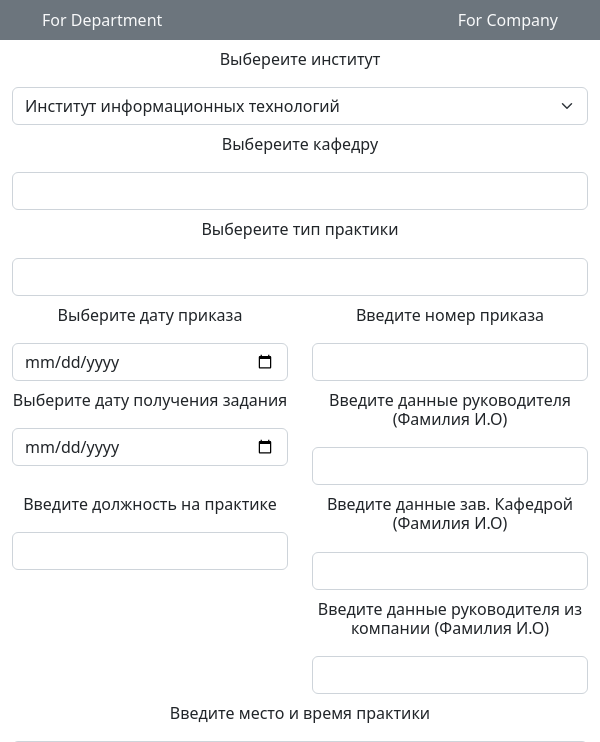
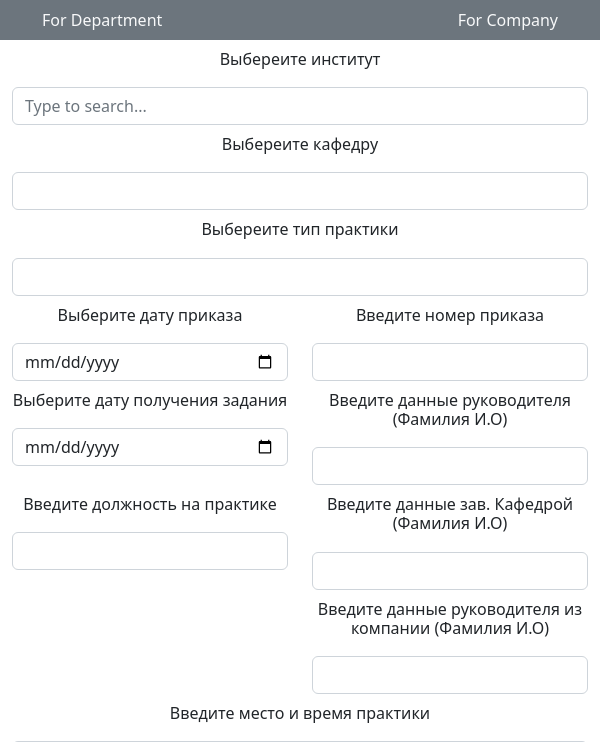
Before and after one commit to SirFerr/FUP, an Electron app: page html/forCompany.html in a window 600 px wide. Shown: the top 742 px of the page. Drawn offline with nearby package versions, Linux system fonts and the light colour scheme.

Commit message:
instituteName convert in exampleDataList

```diff
--- a/html/forCompany.html
+++ b/html/forCompany.html
@@ -16,14 +16,15 @@
 <table class="app bg-light">
     <div class="first container-fluid  text-center">
         <h6>Выбереите институт</h6>
-        <select class="form-select" name="instituteName" id="instituteName">
-            <option value="Институт информационных технологий">Институт информационных технологий</option>
-            <option value="Институт искусственного интеллекта">Институт искусственного интеллекта</option>
-            <option value="Институт кибербезопасности и цифровых технологий">Институт кибербезопасности и цифровых технологий</option>
-            <option value="Институт перспективных технологий и индустриального программирования">Институт перспективных технологий и индустриального программирования</option>
-            <option value="Институт технологий управления">Институт технологий управления</option>
-            <option value="Институт тонких химических технологий им. М.В. Ломоносова">Институт тонких химических технологий им. М.В. Ломоносова</option>
-        </select>
+        <input class="form-control" list="datalistOptions" id="exampleDataList" placeholder="Type to search...">
+        <datalist id="datalistOptions">
+            <option value="Институт информационных технологий"></option>
+            <option value="Институт искусственного интеллекта"></option>
+            <option value="Институт кибербезопасности и цифровых технологий"></option>
+            <option value="Институт перспективных технологий и индустриального программирования"></option>
+            <option value="Институт технологий управления"></option>
+            <option value="Институт тонких химических технологий им. М.В. Ломоносова"></option>
+        </datalist>
         <h6>Выбереите кафедру</h6>
         <input class="form-control" name="departmentName" id="departmentName">
         <h6>Выбереите тип практики</h6>
--- a/js/submit.js
+++ b/js/submit.js
@@ -2,7 +2,7 @@ async function createForDepartment(ver) {
     console.log(ver + "\n" + "createForDepartment")
     const toSave = {
         ver: ver,
-        instituteName: document.getElementById('instituteName').value,
+        instituteName: document.getElementById('exampleDataList').value,
         departmentName: document.getElementById('departmentName').value,
         practiceName: document.getElementById('practiceName').value,
         orderDate: document.getElementById('orderDate').value,
@@ -26,7 +26,7 @@ async function createForCompany(ver) {
     console.log(ver + "createForCompany")
     const toSave = {
         ver: ver,
-        instituteName: document.getElementById('instituteName').value,
+        instituteName: document.getElementById('exampleDataList').value,
         departmentName: document.getElementById('departmentName').value,
         practiceName: document.getElementById('practiceName').value,
         orderDate: document.getElementById('orderDate').value,
```
Also changed, not shown: html/forDepartment.html (+9 -20 lines).
